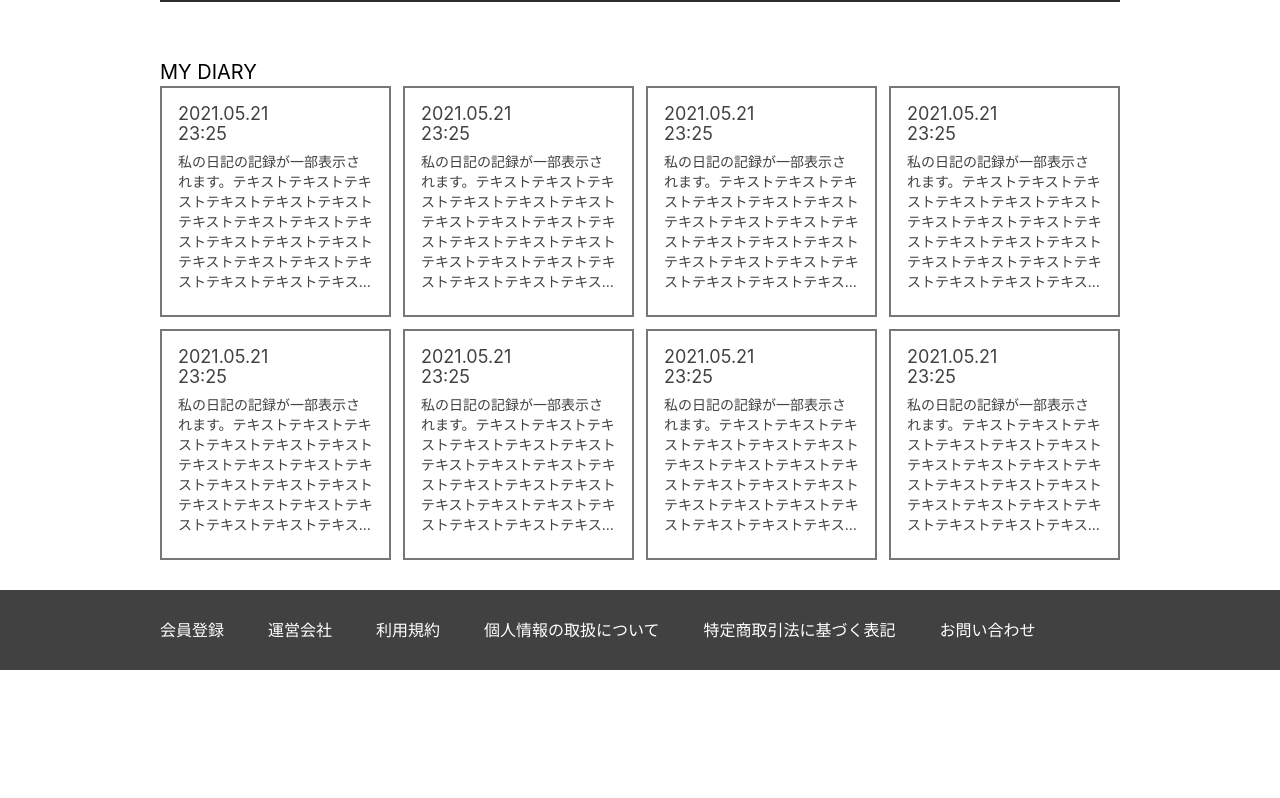
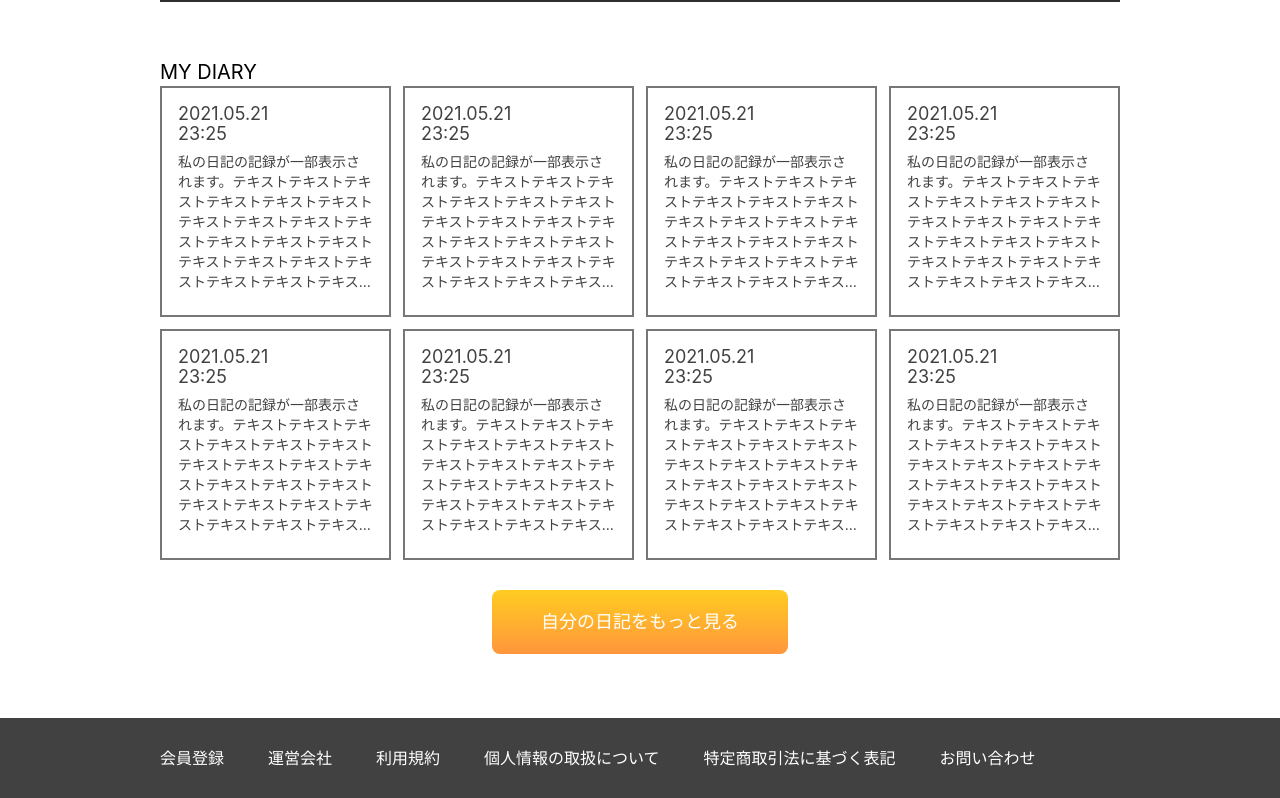
Before and after one commit to Youichi-Higa/react-health-app, a React (Create React App) app: page / in a window 1280 px wide. Shown: the part 1182-1980 px from the top of the page. Before the commit the page ends 1852 px from the top, so only its background shows below. Built offline with nearby package versions, Linux system fonts and the light colour scheme.

Commit message:
feat: 自分の日記を見るボタン

```diff
--- a/src/components/pages/MyRecord.tsx
+++ b/src/components/pages/MyRecord.tsx
@@ -1,5 +1,6 @@
 import { useEffect, useState } from 'react';
 import { getBodyRecords, getDiaries, getExerciseRecords } from 'src/api';
+import { PrimaryBtn } from 'src/components/atoms';
 import { BodyChartWithBtn, MyDiary, MyExercise, RecordMenu } from 'src/components/molecules';
 import type { BodyRecord, Diary, ExerciseRecord, SelectedSpan } from 'src/types';
 
@@ -36,6 +37,11 @@ export const MyRecord = () => {
       <div className="mb-[30px]">
         <MyDiary diaries={diaries} />
       </div>
+
+      {/* ボタン */}
+      <div className="w-[296px] h-16 mx-auto  mb-16">
+        <PrimaryBtn text="自分の日記をもっと見る" />
+      </div>
     </div>
   );
 };
```
